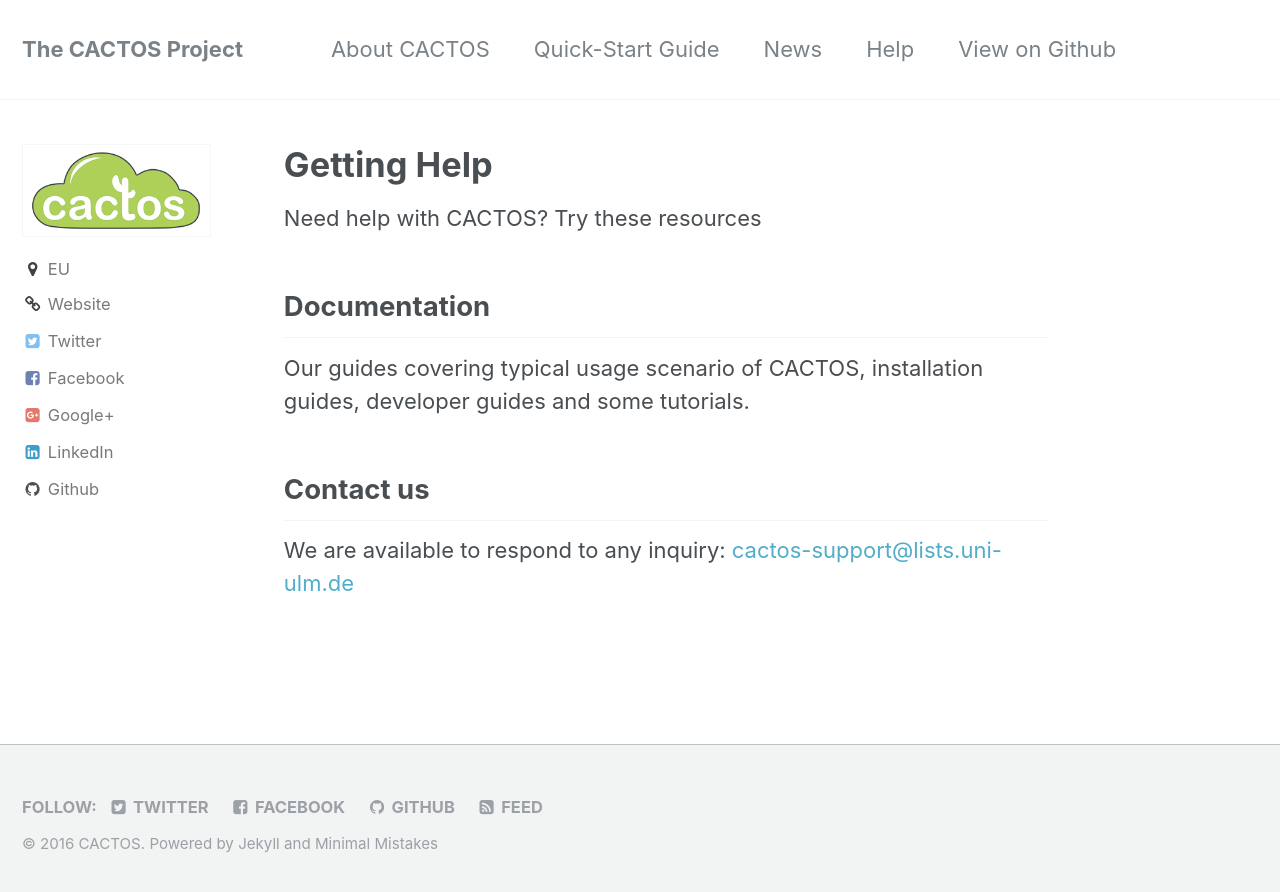
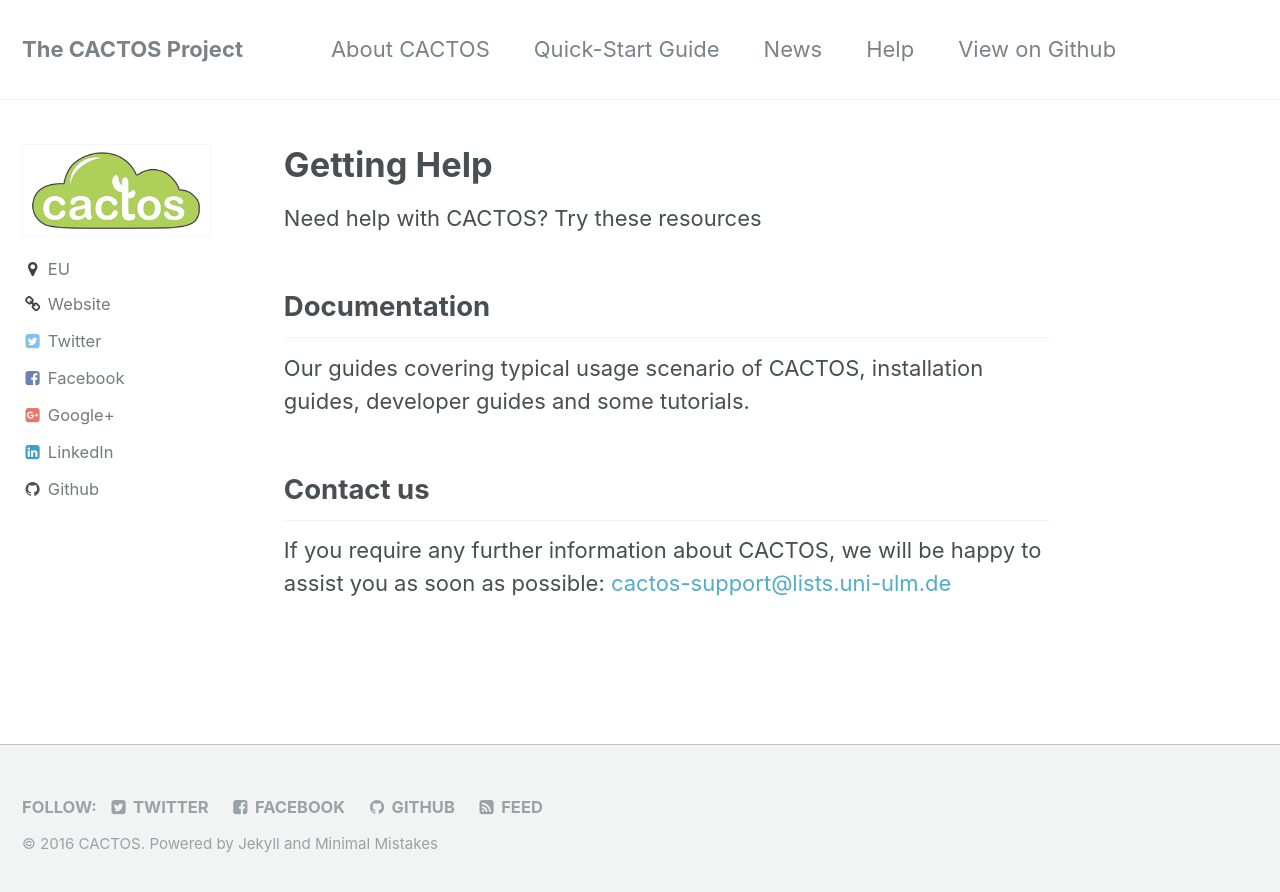
Before and after one commit to cactos/cactos.github.io, a Jekyll site: the page built from _pages/help.md, in a window 1280 px wide. Shown: the top 892 px of the page. Built offline with Jekyll 4.4.1, drawn with Linux system fonts in a browser that asks for light colours.

Commit message:
Refactor some texts, add pro tips.

```diff
--- a/_pages/help.md
+++ b/_pages/help.md
@@ -12,4 +12,4 @@
 
 ## Contact us
 
-We are available to respond to any inquiry: <cactos-support@lists.uni-ulm.de>
+If you require any further information about CACTOS,  we will be happy to assist you as soon as possible: <cactos-support@lists.uni-ulm.de>
```
Also changed, not shown: _docs/07_installation-of-cactoscale.md (+3 -0 lines), _docs/08_installation-of-cactoopt-and-integration-tools.md (+3 -0 lines).
